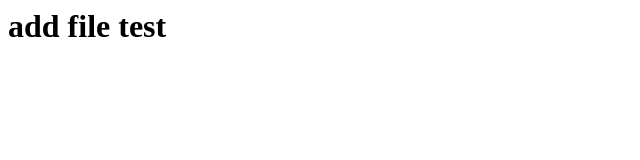
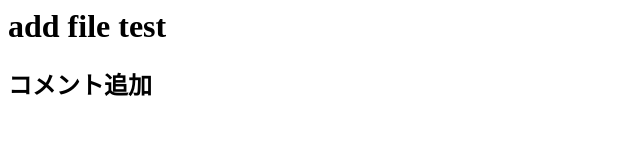
Before and after one commit to yamamotoyama/test2, a plain HTML site: page add1.html in a window 1280 px wide. Shown: the whole page, without its empty margins (0-640 px from the left). Drawn offline with Linux system fonts and the light colour scheme.

Commit message:
Update add1.html
コメントが残るか確認する

```diff
--- a/add1.html
+++ b/add1.html
@@ -1,5 +1,6 @@
 <html>
 <body>
 <h1>add file test</h1>
+  <h2>コメント追加</h2>
 </body>
 </html>
```
